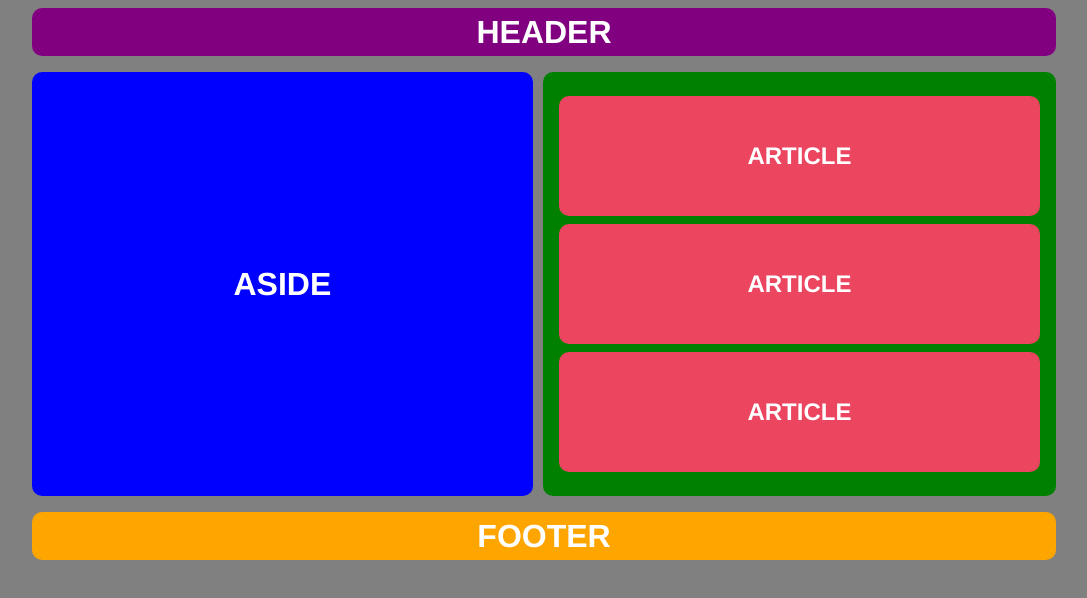
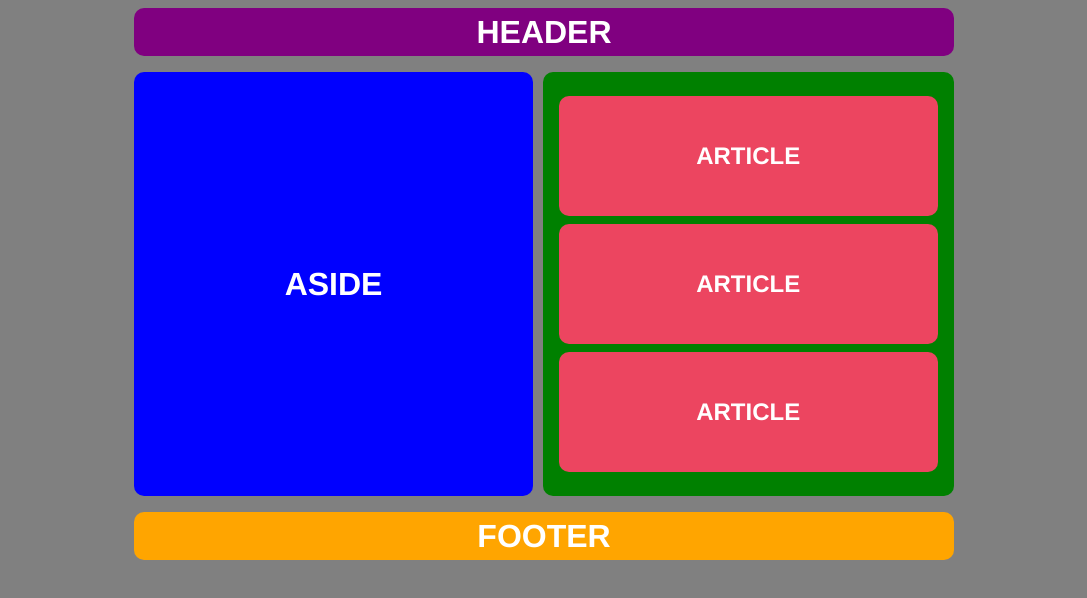
Before and after one commit to amallred/flexbox-wireframe-practice, a plain HTML site: page index.html in a window 1280 px wide. Shown: the whole page, without its empty margins (96-1183 px from the left). Drawn offline with Linux system fonts and the light colour scheme.

Commit message:
minor css cleanup

```diff
--- a/css/style.css
+++ b/css/style.css
@@ -1,9 +1,8 @@
 @import url("./reset.css");
 
-body {
+.allContent {
     background: gray;
     text-align: center;
-
     box-sizing: border-box;
 }
 
@@ -20,6 +19,7 @@ h3{
 header, div, aside, footer{
     border-radius: 10px;
     width: 80%;
+    min-width: 100px;
     margin: .5em auto;
 }
 
@@ -41,6 +41,7 @@ header {
 .articles{
     background: green;
     padding: 1em;
+    min-width: 130px;
     }
 
 .article{
--- a/index.html
+++ b/index.html
@@ -6,7 +6,8 @@
     <link  rel="stylesheet" href="/css/style.css">
     <title>Flexbox Wireframe Practice</title>
 </head>
-<body>
+<body class="allContent">
+    <div>
     <header><h1>HEADER</h1></header>
     <main class="main-content">
 
@@ -21,6 +22,6 @@
     </main>
 
     <footer><h2>FOOTER</h2></footer>
-
+</div>
 </body>
 </html>
```
Also changed, not shown: desktop-wireframe.png (added).
